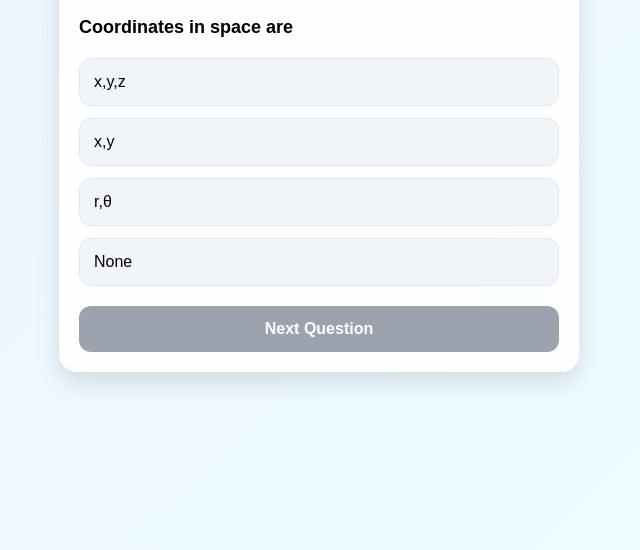
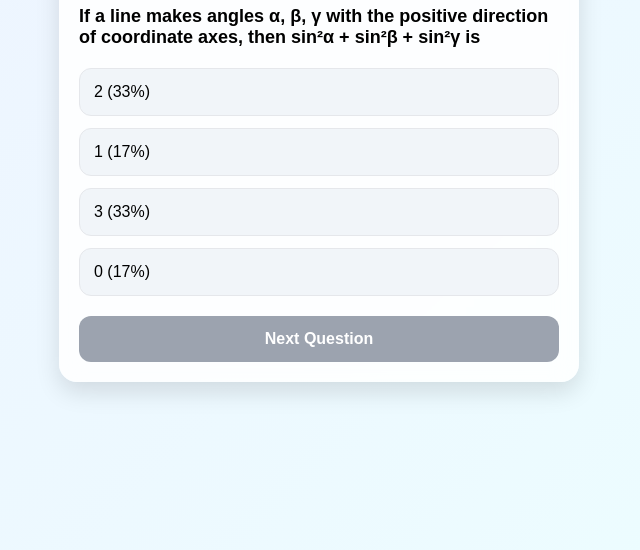
Before and after one commit to dizivasoo/dinkar, a plain HTML site: page 342.html in a window 1280 px wide. Shown: the part 250-800 px from the top of the page, without its empty margins (321-961 px from the left). Drawn offline with Linux system fonts and the light colour scheme.

Commit message:
Update 342.html

```diff
--- a/342.html
+++ b/342.html
@@ -277,7 +277,7 @@ body{
 <div class="test-box">
   <div class="header">
     <h2>Dinkar Test</h2>
-    <div class="progress" id="progress">Question 1 / 10</div>
+    <div class="progress" id="progress">Question 1 / 35</div>
   </div>
 
   <div class="question" id="questionText"></div>
@@ -300,18 +300,42 @@ body{
 <script>
 /* QUESTIONS */
 const questions = [
-{q:"Coordinates in space are",o:["x,y,z","x,y","r,θ","None"],a:0},
-{q:"Distance formula uses",o:["3D Pythagoras","2D","Integral","None"],a:0},
-{q:"Direction ratios define",o:["Line","Plane","Point","None"],a:0},
-{q:"Equation of line needs",o:["Point & direction","Two points","Slope","None"],a:0},
-{q:"Angle between lines uses",o:["Dot product","Cross","Integral","None"],a:0},
-{q:"Shortest distance between skew lines uses",o:["Vector method","Matrix","Derivative","None"],a:0},
-{q:"Plane equation is",o:["ax+by+cz+d=0","y=mx+c","x=a","None"],a:0},
-{q:"Normal vector is perpendicular to",o:["Plane","Line","Point","None"],a:0},
-{q:"Distance of point from plane uses",o:["Formula","Graph","Derivative","None"],a:0},
-{q:"Coplanar lines lie in",o:["Same plane","Same point","Same line","None"],a:0}
+  {q: "If a line makes angles α, β, γ with the positive direction of coordinate axes, then sin²α + sin²β + sin²γ is", o: ["2 (33%)", "1 (17%)", "3 (33%)", "0 (17%)"], a: 0},
+  {q: "The distance of the point P(a, b, c) from the x-axis is", o: ["√(b² + c²) (33%)", "a (17%)", "√(a² + b²) (33%)", "√(a² + c²) (17%)"], a: 0},
+  {q: "The direction cosines of the y-axis are", o: ["(0, 1, 0) (33%)", "(1, 0, 0) (17%)", "(0, 0, 1) (33%)", "(1, 1, 1) (17%)"], a: 0},
+  {q: "If the direction cosines of a line are k, k, k, then", o: ["k = 1/√3 (33%)", "k = 1/3 (17%)", "k = ±1/√3 (33%)", "k = 1 (17%)"], a: 2},
+  {q: "The equation of the xz-plane is", o: ["y = 0 (33%)", "x = 0 (17%)", "z = 0 (33%)", "x + z = 0 (17%)"], a: 0},
+  {q: "The distance between the points (2, 3, 5) and (4, 3, 1) is", o: ["√20 (33%)", "2 (17%)", "4 (33%)", "√24 (17%)"], a: 0},
+  {q: "The angle between the lines with direction ratios (1, 1, 2) and (√3-1, -√3-1, 4) is", o: ["π/3 (33%)", "π/4 (17%)", "π/6 (33%)", "π/2 (17%)"], a: 0},
+  {q: "Two lines with direction ratios a1, b1, c1 and a2, b2, c2 are perpendicular if", o: ["a1a2 + b1b2 + c1c2 = 0 (33%)", "a1/a2 = b1/b2 (17%)", "a1a2 + b1b2 + c1c2 = 1 (33%)", "None (17%)"], a: 0},
+  {q: "The vector equation of a line passing through the point (5, 2, -4) and parallel to the vector 3i + 2j - 8k is", o: ["r = (5i + 2j - 4k) + λ(3i + 2j - 8k) (33%)", "r = (3i + 2j - 8k) + λ(5i + 2j - 4k) (17%)", "r = (5i + 2j - 4k) + (3i + 2j - 8k) (33%)", "None (17%)"], a: 0},
+  {q: "The Cartesian equation of a line is (x-5)/3 = (y+4)/7 = (z-6)/2. Its direction ratios are", o: ["3, 7, 2 (33%)", "5, -4, 6 (17%)", "3, 7, 2 (33%)", "-5, 4, -6 (17%)"], a: 2},
+  {q: "The shortest distance between two parallel lines r = a1 + λb and r = a2 + μb is", o: ["|(b × (a2-a1))/|b|| (33%)", "|b · (a2-a1)| (17%)", "|(b × (a2-a1))/|b|| (33%)", "0 (17%)"], a: 2},
+  {q: "The coordinates of the foot of the perpendicular from the origin to the plane 2x - 3y + 4z - 6 = 0 is", o: ["(12/29, -18/29, 24/29) (33%)", "(2, -3, 4) (17%)", "(12/29, -18/29, 24/29) (33%)", "(6, 6, 6) (17%)"], a: 2},
+  {q: "The reflection of the point (α, β, γ) in the xy-plane is", o: ["(α, β, -γ) (33%)", "(-α, -β, γ) (17%)", "(α, β, -γ) (33%)", "(0, 0, γ) (17%)"], a: 2},
+  {q: "If a line makes angles 90°, 60°, and 30° with x, y, and z axes respectively, its direction cosines are", o: ["0, 1/2, √3/2 (33%)", "1, 1/2, √3/2 (17%)", "0, 1/2, √3/2 (33%)", "0, √3/2, 1/2 (17%)"], a: 2},
+  {q: "The distance of the point (2, 5, -3) from the plane r · (6i - 3j + 2k) = 4 is", o: ["13/7 (33%)", "13 (17%)", "13/7 (33%)", "2 (17%)"], a: 2},
+  {q: "Equation of the plane passing through the point (1, 1, 1) and perpendicular to the z-axis is", o: ["z = 1 (33%)", "x + y + z = 3 (17%)", "z = 1 (33%)", "x = 1 (17%)"], a: 2},
+  {q: "The intercept form of the equation of a plane is", o: ["x/a + y/b + z/c = 1 (33%)", "ax + by + cz = d (17%)", "x/a + y/b + z/c = 1 (33%)", "x+y+z = abc (17%)"], a: 2},
+  {q: "The angle between the planes 2x - y + z = 6 and x + y + 2z = 7 is", o: ["π/3 (33%)", "π/2 (17%)", "π/3 (33%)", "π/4 (17%)"], a: 2},
+  {q: "The direction ratios of the normal to the plane 7x + 4y - 2z + 5 = 0 are", o: ["7, 4, -2 (33%)", "7, 4, 2 (17%)", "7, 4, -2 (33%)", "0, 0, 0 (17%)"], a: 2},
+  {q: "A line passes through (1, 2, 3) and has direction ratios (1, 1, 1). The point on the line at distance √3 is", o: ["(2, 3, 4) (33%)", "(0, 1, 2) (17%)", "(2, 3, 4) (33%)", "(1, 1, 1) (17%)"], a: 2},
+  {q: "If a line has direction ratios (2, -1, -2), its direction cosines are", o: ["2/3, -1/3, -2/3 (33%)", "2, -1, -2 (17%)", "2/3, -1/3, -2/3 (33%)", "1/3, 1/3, 1/3 (17%)"], a: 2},
+  {q: "The plane 2x - 3y + 6z - 11 = 0 makes an angle sin⁻¹(α) with the x-axis. Then α is", o: ["2/7 (33%)", "3/7 (17%)", "2/7 (33%)", "6/7 (17%)"], a: 2},
+  {q: "The points (1, 2, 3), (-2, 3, 5) and (7, 0, -1) are", o: ["Collinear (33%)", "Vertices of equilateral triangle (17%)", "Collinear (33%)", "None (17%)"], a: 2},
+  {q: "Distance between parallel planes 2x + 3y + 4z = 4 and 4x + 6y + 8z = 12 is", o: ["2/√29 (33%)", "4/√29 (17%)", "2/√29 (33%)", "8/29 (17%)"], a: 2},
+  {q: "Direction cosines of a line equally inclined to the axes are", o: ["±1/√3, ±1/√3, ±1/√3 (33%)", "1, 1, 1 (17%)", "±1/√3, ±1/√3, ±1/√3 (33%)", "0, 0, 0 (17%)"], a: 2},
+  {q: "The equation of the plane through (2, 3, 4) and parallel to the plane x + 2y + 4z = 5 is", o: ["x + 2y + 4z = 24 (33%)", "x + 2y + 4z = 5 (17%)", "x + 2y + 4z = 24 (33%)", "x + 2y + 4z = 0 (17%)"], a: 2},
+  {q: "The distance of the point (2, 3, 4) from the plane 3x - 6y + 2z + 11 = 0 is", o: ["1 (33%)", "0 (17%)", "1 (33%)", "2 (17%)"], a: 2},
+  {q: "The angle between the line r = a + λb and the plane r · n = d is given by sin θ =", o: ["(b · n) / (|b||n|) (33%)", "b · n (17%)", "(b · n) / (|b||n|) (33%)", "0 (17%)"], a: 2},
+  {q: "The coordinates of a point which divides the join of (5, 4, 2) and (-1, -2, 4) in the ratio 2:3 is", o: ["(13/5, 8/5, 14/5) (33%)", "(2, 1, 3) (17%)", "(13/5, 8/5, 14/5) (33%)", "(7/5, 2/5, 16/5) (17%)"], a: 2},
+  {q: "The equation of the line passing through (1, 2, 3) and parallel to the y-axis is", o: ["(x-1)/0 = (y-2)/1 = (z-3)/0 (33%)", "x=1, z=3 (17%)", "x=1, z=3 (33%)", "y=2 (17%)"], a: 2},
+  {q: "If the planes ax + by + cz + d = 0 and a'x + b'y + c'z + d' = 0 are parallel, then", o: ["a/a' = b/b' = c/c' (33%)", "aa' + bb' + cc' = 0 (17%)", "a/a' = b/b' = c/c' (33%)", "None (17%)"], a: 2},
+  {q: "A line makes an angle of 45° with both x and y axes. The angle it makes with the z axis is", o: ["90° (33%)", "45° (17%)", "90° (33%)", "60° (17%)"], a: 2},
+  {q: "The center of the sphere (x-2)² + (y+3)² + (z-4)² = 25 is", o: ["(2, -3, 4) (33%)", "(2, 3, 4) (17%)", "(2, -3, 4) (33%)", "(-2, 3, -4) (17%)"], a: 2},
+  {q: "The distance of the point (1, 0, 0) from the yz-plane is", o: ["1 (33%)", "0 (17%)", "1 (33%)", "√2 (17%)"], a: 2},
+  {q: "The direction ratios of a line passing through (2, 3, 5) and (4, 6, 8) are", o: ["2, 3, 3 (33%)", "6, 9, 13 (17%)", "2, 3, 3 (33%)", "1, 1, 1 (17%)"], a: 2}
 ];
-
 
 let index = 0;
 let score = 0;
@@ -332,7 +356,7 @@ function loadQuestion(){
 
   const q = questions[index];
   qText.textContent = q.q;
-  progress.textContent = `Question ${index+1} / 10`;
+  progress.textContent = `Question ${index+1} / 35`;
 
   q.o.forEach((opt,i)=>{
     const div = document.createElement("div");
@@ -403,8 +427,8 @@ function retakeTest(){
 /* ===== RESULT FUNCTION (UPDATED ONLY) ===== */
 function showResult(){
   const correct = score;
-  const wrong = 10 - score;
-  const degree = (correct / 10) * 360;
+  const wrong = 35 - score;
+  const degree = (correct / 35) * 360;
 localStorage.getItem("maths_chapter_10")
   document.querySelector(".test-box").innerHTML = `
     <div class="result-card">
@@ -414,7 +438,7 @@ localStorage.getItem("maths_chapter_10")
 
 
       <div class="result-score">
-        Score: ${correct} / 10
+        Score: ${correct} / 35
       </div>
 
       <div class="result-stats">
```
